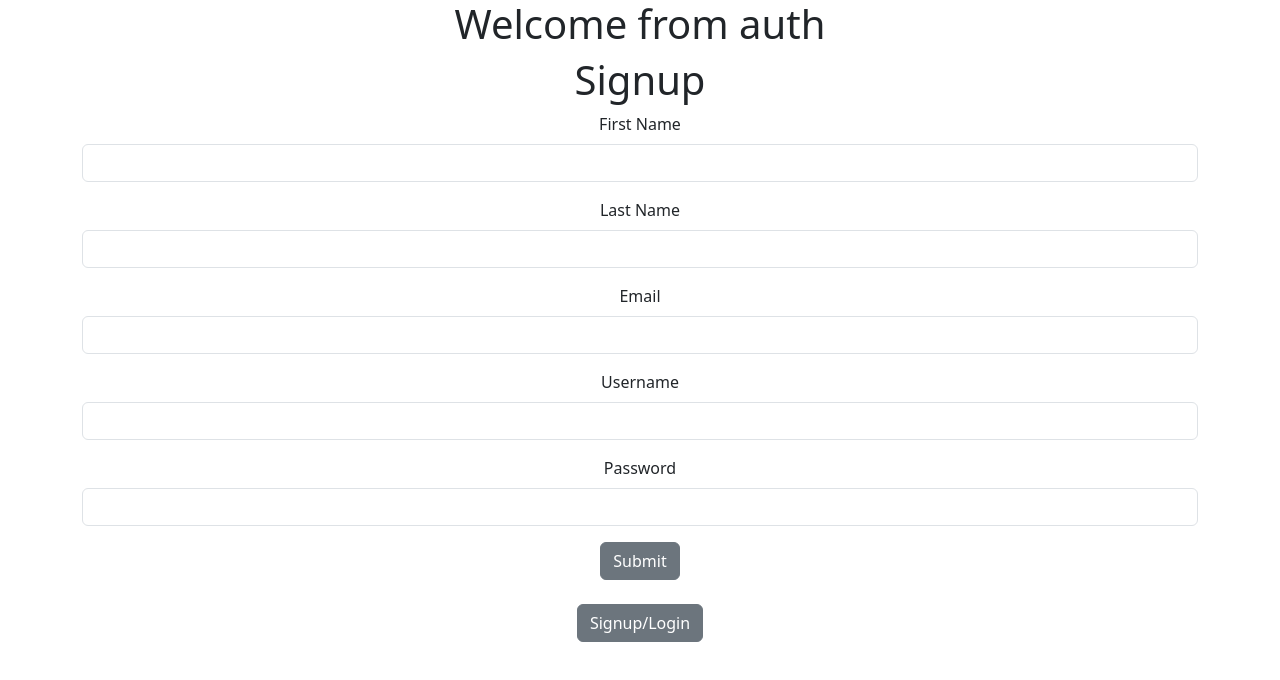
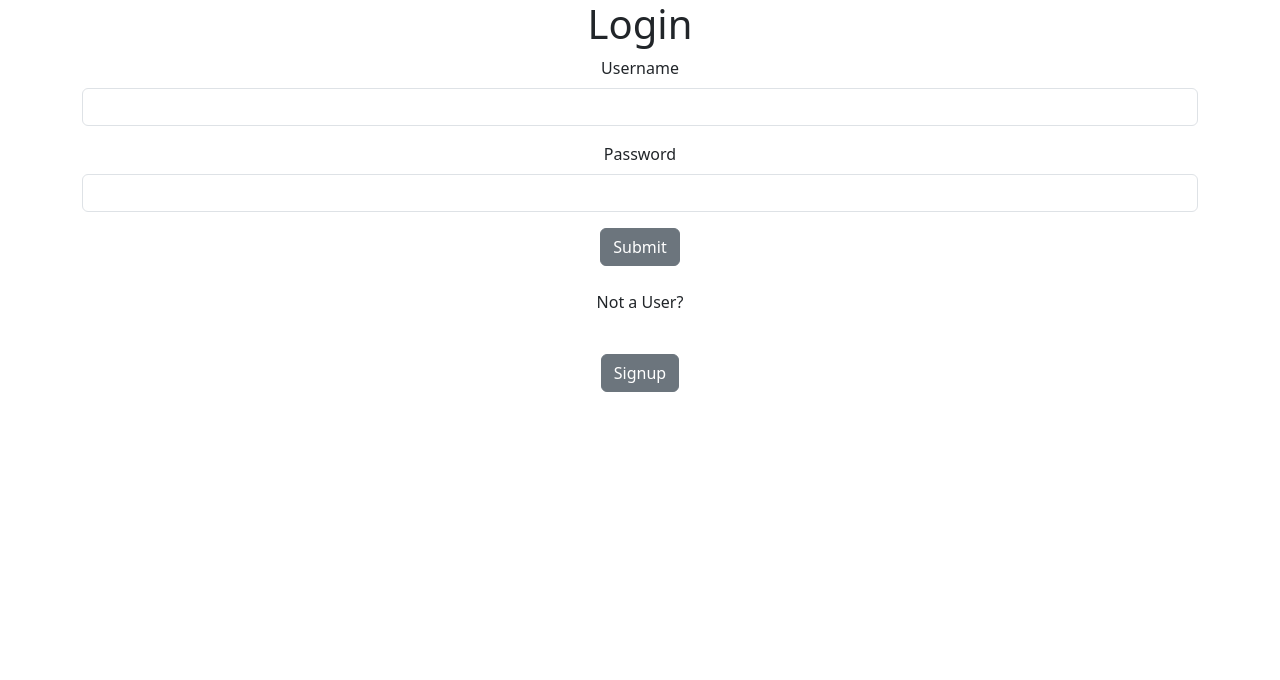
Before and after one commit to heidibeth/finalProject-client, a React (Create React App) app: page / in a window 1280 px wide. Shown: the top 680 px of the page. Built offline with nearby package versions, Linux system fonts and the light colour scheme.

Commit message:
added toggle button functionality for login/signup

```diff
--- a/src/components/auth/Auth.tsx
+++ b/src/components/auth/Auth.tsx
@@ -8,7 +8,7 @@ interface AuthProps {
 }
 
 interface AuthState {
-    isLoginVisible: true
+    isLoginVisible: boolean;
 }
 
 class Auth extends React.Component<AuthProps, AuthState> {
@@ -19,20 +19,29 @@ class Auth extends React.Component<AuthProps, AuthState> {
 
 
     handleToggle = (event: React.MouseEvent<HTMLButtonElement>) => {
-        // this.state.setisLoginVisible(!this.state.isLoginVisible);
+        if (this.state.isLoginVisible === true) {
+            this.setState({ isLoginVisible: false });
+        } else {
+            this.setState({ isLoginVisible: true });
+        }
     }
 
     render() {
         return (
             <div>
-                <h1>Welcome from auth</h1>
+                <div>
+                    {this.state.isLoginVisible === true ? (
+                        <Login updateToken={this.props.updateToken}/>
+                     ) : (
+                        <Signup updateToken={this.props.updateToken}/>
+                    )}
+                </div>
+                <br/>
                 {this.state.isLoginVisible === true ? (
-                <Signup updateToken={this.props.updateToken}/>
+                    <Button onClick={this.handleToggle}>Signup</Button>
                 ) : (
-                <Login updateToken={this.props.updateToken}/>
+                    <Button onClick={this.handleToggle}>Login</Button>
                 )}
-                <br/>
-                <Button onClick={this.handleToggle}>Signup/Login</Button>
             </div>
          );
     }
--- a/src/components/auth/login/Login.tsx
+++ b/src/components/auth/login/Login.tsx
@@ -66,6 +66,9 @@ class Login extends React.Component<LoginProps, LoginState> {
                     </FormGroup>
                     <div>
                         <Button type="submit">Submit</Button>
+                        <br/>
+                        <br/>
+                        <p>Not a User?</p>
                     </div>
                 </Form>
             </Container>
--- a/src/components/auth/signup/Signup.tsx
+++ b/src/components/auth/signup/Signup.tsx
@@ -106,6 +106,9 @@ class Signup extends React.Component<SignupProps, SignupState> {
                 </FormGroup>
                 <div>
                     <Button type='submit'>Submit</Button>
+                    <br/>
+                    <br/>
+                    <p>Already a User?</p>
                 </div>
             </Form>
             </Container>
```
